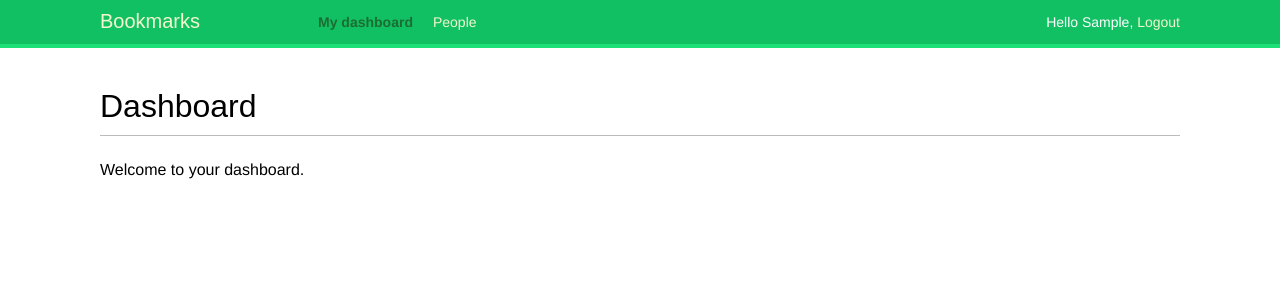
After one commit to NiLNight/social-website, a Django app: page /account/ in a window 1280 px wide. The commit adds this page. Shown: the top 300 px of the page. Run offline with Django 5.2, Linux system fonts and the light colour scheme; the visitor is signed in with stand-in values (Sample User, id 1); some web fonts are replaced.

Commit message:
добавлен вход пользователя

```diff
--- /dev/null
+++ b/bookmarks/account/templates/account/dashboard.html
@@ -0,0 +1,6 @@
+{% extends "base.html" %}
+{% block title %}Dashboard{% endblock %}
+{% block content %}
+    <h1>Dashboard</h1>
+    <p>Welcome to your dashboard.</p>
+{% endblock %}
--- a/bookmarks/account/templates/base.html
+++ b/bookmarks/account/templates/base.html
@@ -8,6 +8,24 @@
 <body>
 <div id="header">
     <span class="logo">Bookmarks</span>
+    {% if request.user.is_authenticated %}
+        <ul class="menu">
+            <li {% if section == 'dashboard' %} class="selected"{% endif %}>
+                <a href="{% url 'dashboard' %}">My dashboard</a>
+            </li>
+            <li {% if section == 'people' %}class="selected"{% endif %}>
+                <a href="#">People</a>
+            </li>
+        </ul>
+    {% endif %}
+    <span class="user">
+        {% if request.user.is_authenticated %}
+            Hello {{ request.user.first_name|default:request.user.username }},
+            <a href="{% url 'logout' %}">Logout</a>
+        {% else %}
+            <a href="{% url 'login' %}">Log-in</a>
+        {% endif %}
+    </span>
 </div>
 <div id="content">
     {% block content %}
--- a/bookmarks/account/urls.py
+++ b/bookmarks/account/urls.py
@@ -1,6 +1,10 @@
 from django.urls import path
+from django.contrib.auth import views as auth_views
 from . import views
 
 urlpatterns = [
-    path('login/', views.user_login, name='login'),
+    path('login/', auth_views.LoginView.as_view(), name='login'),
+    path('logout/', auth_views.LogoutView.as_view(), name='logout'),
+
+    path('', views.dashboard, name='dashboard'),
 ]
--- a/bookmarks/account/views.py
+++ b/bookmarks/account/views.py
@@ -1,3 +1,4 @@
+from django.contrib.auth.decorators import login_required
 from django.shortcuts import render
 from django.http import HttpResponse
 from django.contrib.auth import authenticate, login
@@ -17,9 +18,16 @@ def user_login(request):
                     login(request, user)
                     return HttpResponse('Authenticated successfully')
                 else:
-                    return HttpResponse('Your account is disabled')
+                    return HttpResponse('Disabled account')
             else:
-                return HttpResponse('Invalid login or password')
+                return HttpResponse('Invalid login')
     else:
         form = LoginForm()
-    return render(request, 'login.html', {'form': form})
+    return render(request, 'account/login.html', {'form': form})
+
+
+@login_required
+def dashboard(request):
+   return render(request,
+                 'account/dashboard.html',
+                 {'section': 'dashboard'})
```
Also changed, not shown: bookmarks/account/templates/registration/logged_out.html (added, +9 -0 lines), bookmarks/account/templates/registration/login.html (added, +21 -0 lines), bookmarks/bookmarks/settings.py (+5 -11 lines).
